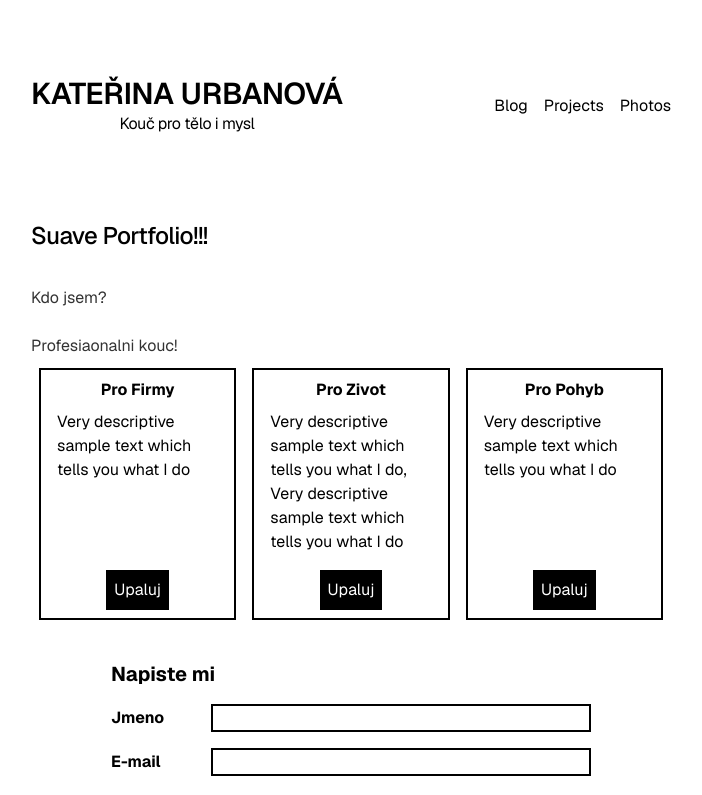
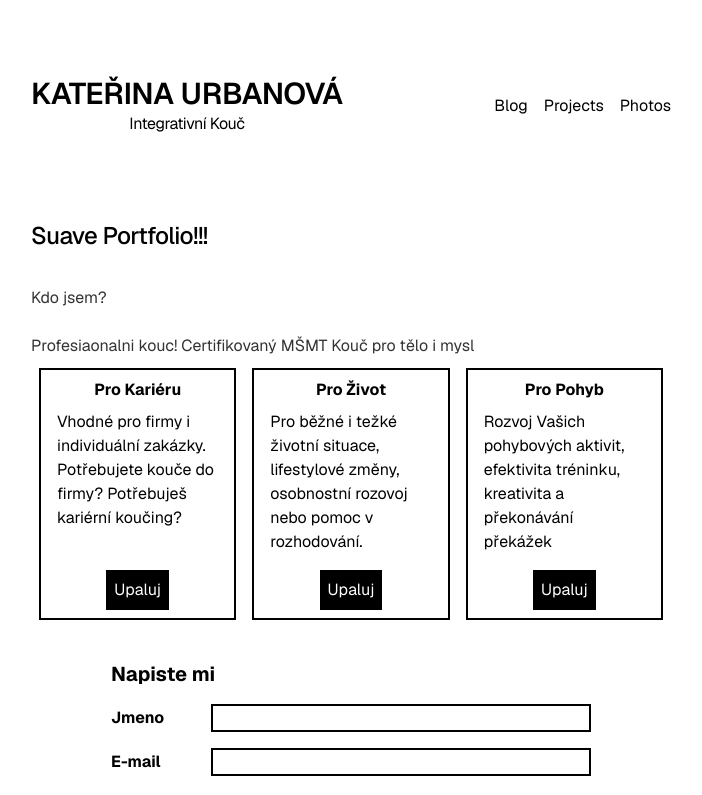
Before and after one commit to PetitSuave/suavecoachweb, a Next.js app: page / in a window 1280 px wide. Shown: the top 795 px of the page, without its empty margins (289-991 px from the left). Built offline with nearby package versions, Linux system fonts and the light colour scheme.

Commit message:
texts on big buttons, link names on them, header text, description text. Placehpolders (#7)

```diff
--- a/app/components/nav.tsx
+++ b/app/components/nav.tsx
@@ -14,7 +14,7 @@ export function Navbar() {
         <div className="flex items-center">
           <Link href="/" className="tracking-tight">
             <p className="text-center text-3xl font-semibold">{"KATEŘINA URBANOVÁ"}</p>
-            <p className="text-center text-base">{"Kouč pro tělo i mysl"}</p>
+            <p className="text-center text-base">{"Integrativní Kouč"}</p>
           </Link>
         </div>
         <div className="flex flex-row gap-4 mt-6 md:mt-0 md:ml-auto items-center">
--- a/app/page.tsx
+++ b/app/page.tsx
@@ -4,17 +4,17 @@ import {OfferCard} from "./components/offer-card";
 import ContactForm from "./components/contact-form";
 
 const cards = [{
-    title: "Pro Firmy",
-    text: "Very descriptive sample text which tells you what I do",
-    link: "/baf"
+    title: "Pro Kariéru",
+    text: "Vhodné pro firmy i individuální zakázky. Potřebujete kouče do firmy? Potřebuješ kariérní koučing?",
+    link: "/work"
 }, {
-    title: "Pro Zivot",
-    text: "Very descriptive sample text which tells you what I do, Very descriptive sample text which tells you what I do",
-    link: "/lek"
+    title: "Pro Život",
+    text: "Pro běžné i težké životní situace, lifestylové změny, osobnostní rozovoj nebo pomoc v rozhodování.",
+    link: "/life"
 }, {
     title: "Pro Pohyb",
-    text: "Very descriptive sample text which tells you what I do",
-    link: "/baf"
+    text: "Rozvoj Vašich pohybových aktivit, efektivita tréninku, kreativita a překonávání překážek",
+    link: "/movement"
 }
 ]
 
@@ -31,6 +31,8 @@ export default function Page() {
                 </p>
                 <p>
                     Profesiaonalni kouc!
+                    Certifikovaný MŠMT
+                    Kouč pro tělo i mysl
                 </p>
             </div>
 
```
